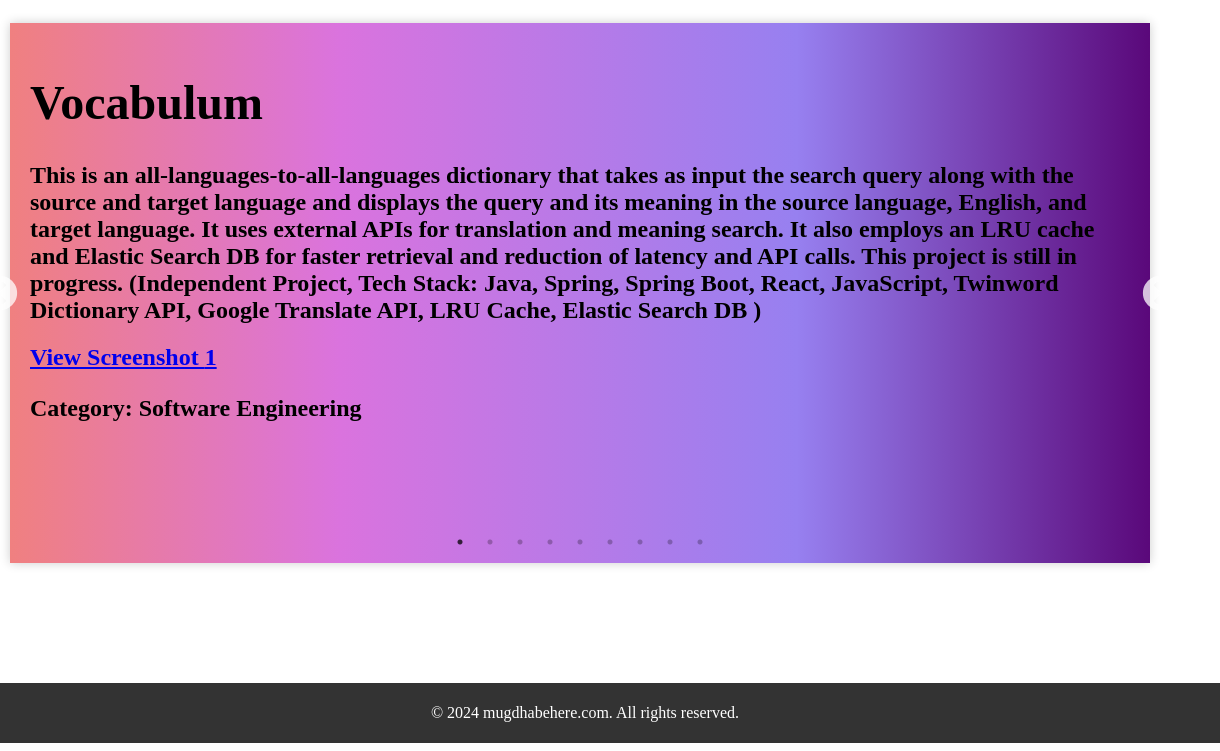
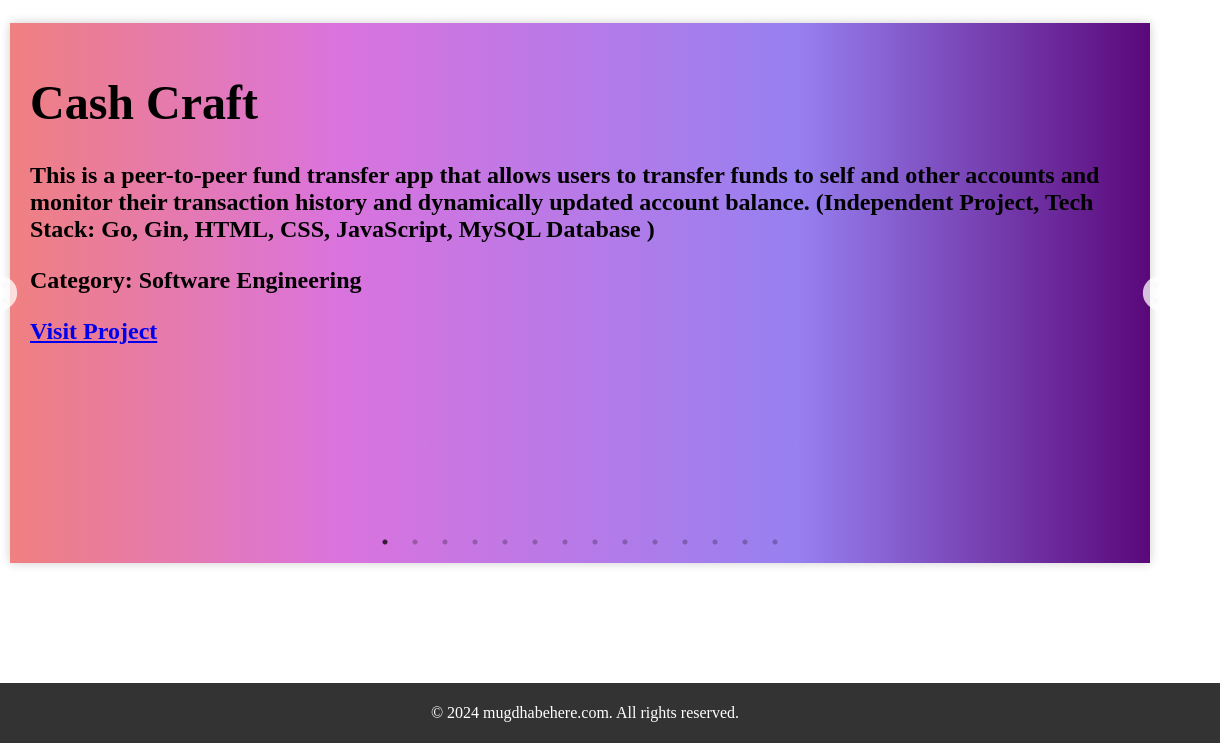
Before and after one commit to MugdhaBehere/Portfolio, a Gatsby site: page /Projects in a window 1280 px wide. Shown: the part 65-816 px from the top of the page, 60-1280 px from the left. Built offline with nearby package versions, Linux system fonts and the light colour scheme; Gatsby itself is replaced by a stand-in of ours.

Commit message:
modified

```diff
--- a/src/pages/Projects/index.js
+++ b/src/pages/Projects/index.js
@@ -12,7 +12,41 @@ import Layout from '../../components/Layout/Layout.js';
 import '../../pages/custom-slider.css';
 
 const Projects = () => {
-  const projectsItems = [
+  const projectsItems = [{
+    Title: "Cash Craft",
+    ProjectDescription: `This is a peer-to-peer fund transfer app that allows users to transfer funds to self and other accounts and monitor their transaction history and dynamically updated account balance. (Independent Project, Tech Stack: Go, Gin, HTML, CSS, JavaScript, MySQL Database )`,
+    Category: "Software Engineering",
+    Url: "https://github.com/MugdhaBehere/cash_craft",
+  },
+  {
+    Title: "Distributed Task Scheduler (CI/CD Pipeline Manager)",
+    ProjectDescription: `This is a distributed task scheduler that assigns tasks to worker nodes based on their load and availability, ensuring fault tolerance and efficient task execution in a distributed environment. The work on this project is yet to start. (Individual Project, Tech Stack: Python, Jenkins, Redis/RabbitMQ, Docker, Kubernetes, Prometheus, ELK Stack)`,
+    Category: "Software Engineering",
+
+
+  },
+  {
+    Title: "High Performance API Gateway (Financial Services API Gateway)",
+    ProjectDescription: `This is a high-performance API gateway acts as a reverse proxy that routes client requests to appropriate backend services. It handles authentication, rate limiting, load balancing, and request routing. The work on this project is yet to start. (Individual Project, Tech Stack: Go, Kong, Envoy, OAuth2, Redis, Prometheus, Grafana)`,
+    Category: "Software Engineering",
+
+
+  },
+  {
+    Title: "Scalable Real-Time Analytics Platform. (Network Monitoring and Intrusion Detection)",
+    ProjectDescription: `This is a scalable real-time analytics platform collects, processes, and analyzes data streams from various sources in real time, providing dashboards and alerts based on predefined rules. The work on this project is yet to start. (Individual Project, Tech Stack: Java, Apache Kafka, Apache Flink, Elastic Search, Grafana, Docker, Kubernetes, Prometheus)`,
+    Category: "Software Engineering",
+
+
+  },
+  {
+    Title: "Geo-Spatial Data Analysis and Visualization Platform. (Environemntal Monitoring)",
+    ProjectDescription: `This helps track and analyze environmental data.(Individual Project, Tech Stack: Python, Django, PostgreSQL with PostGIS extension, GeoPandas, Shapely, Leaflet.js, Mapbox, Kubernetes, Prometheus, Grafana)`,
+    Category: "Software Engineering",
+
+
+  },
+
   {
     Title: "Vocabulum",
     ProjectDescription: `This is an all-languages-to-all-languages dictionary that takes as input the search query along with the source and target language and displays the query and its meaning in the source language, English, and target language. It uses external APIs for translation and meaning search. It also employs an LRU cache and Elastic Search DB for faster retrieval and reduction of latency and API calls. This project is still in progress.
```
Also changed, not shown: 1 other file. Lines whose indentation alone changed are shown as unchanged.
